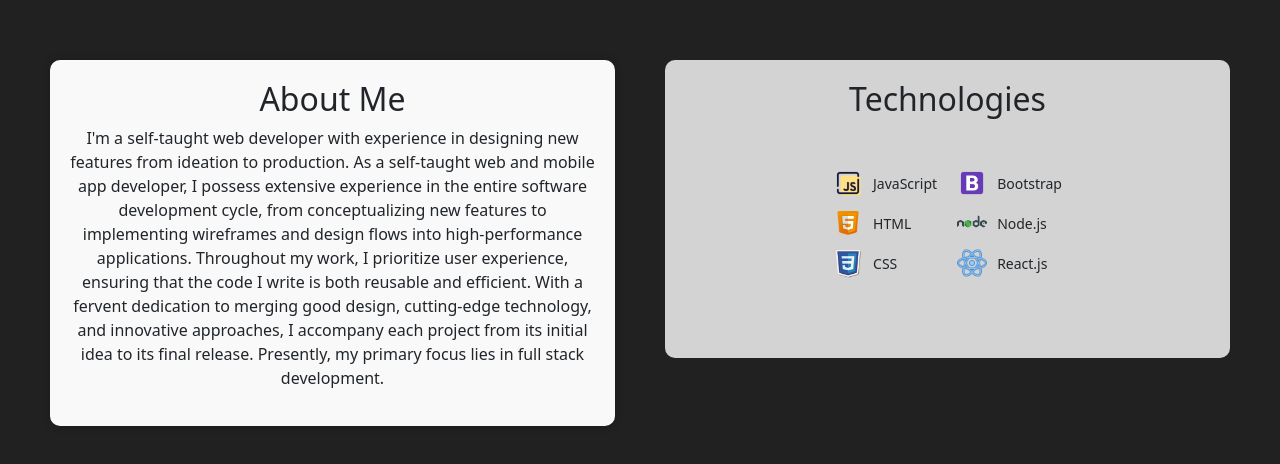
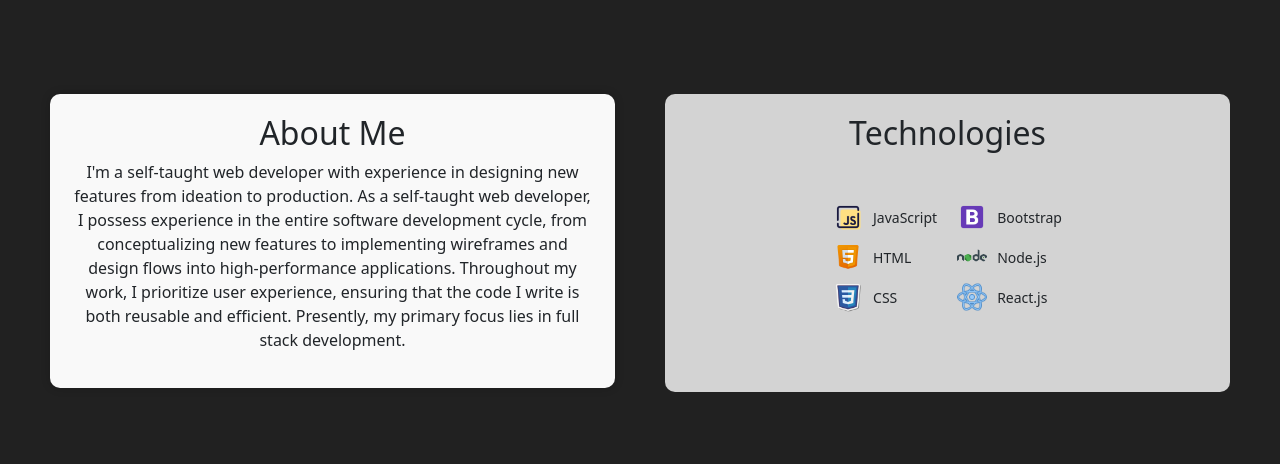
Before and after one commit to Ace-86/portfolio, a React (Create React App) app: page / in a window 1280 px wide. Shown: the part 1257-1721 px from the top of the page. Built offline with nearby package versions, Linux system fonts and the light colour scheme.

Commit message:
dummy content updated

```diff
--- a/src/components/About.js
+++ b/src/components/About.js
@@ -18,11 +18,10 @@ const About = () => {
             <h2>About Me</h2>
             <p>
               I'm a self-taught web developer with experience in designing new features from ideation to production.
-              As a self-taught web and mobile app developer, I possess extensive experience in the entire software development cycle,
+              As a self-taught web developer, I possess experience in the entire software development cycle,
               from conceptualizing new features to implementing wireframes and design flows into high-performance applications.
               Throughout my work, I prioritize user experience, ensuring that the code I write is both reusable and efficient.
-              With a fervent dedication to merging good design, cutting-edge technology, and innovative approaches,
-              I accompany each project from its initial idea to its final release. Presently, my primary focus lies in full stack development.
+              Presently, my primary focus lies in full stack development.
             </p>
           </div>
         </div>
```
